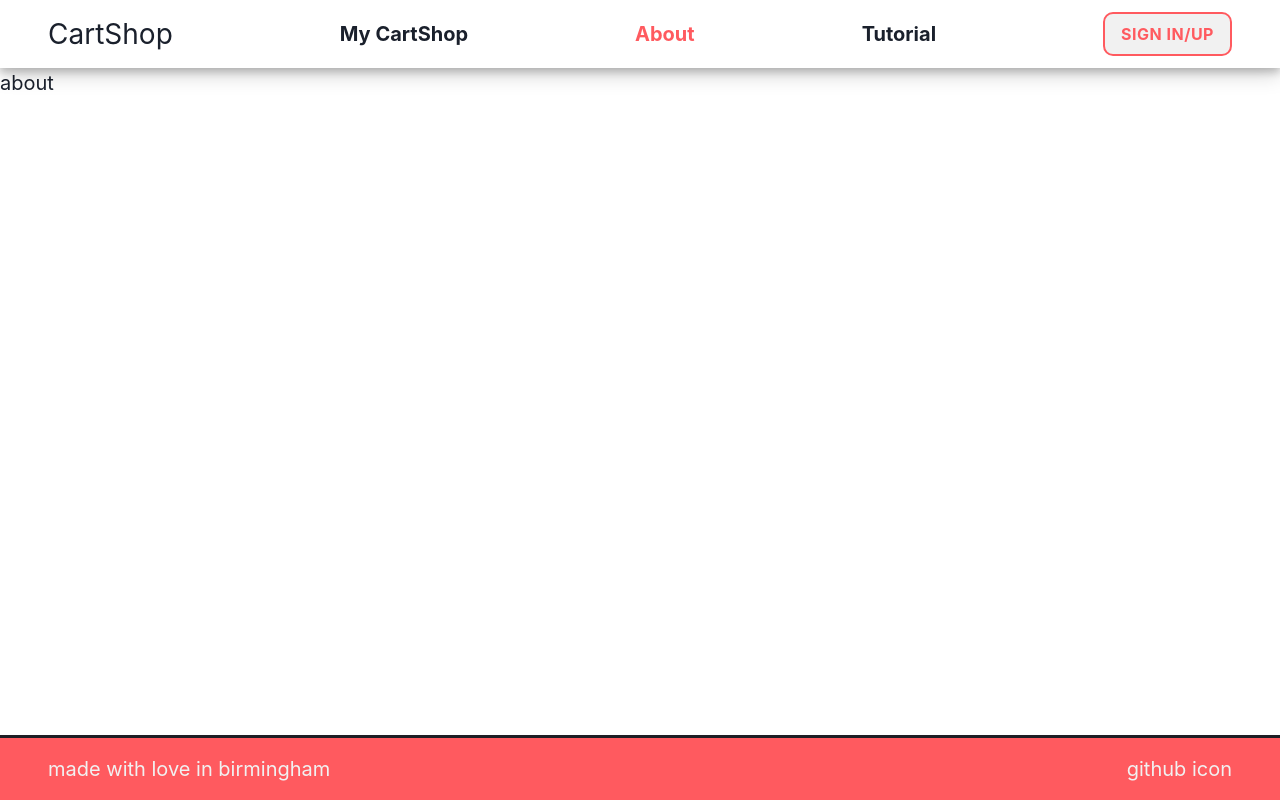
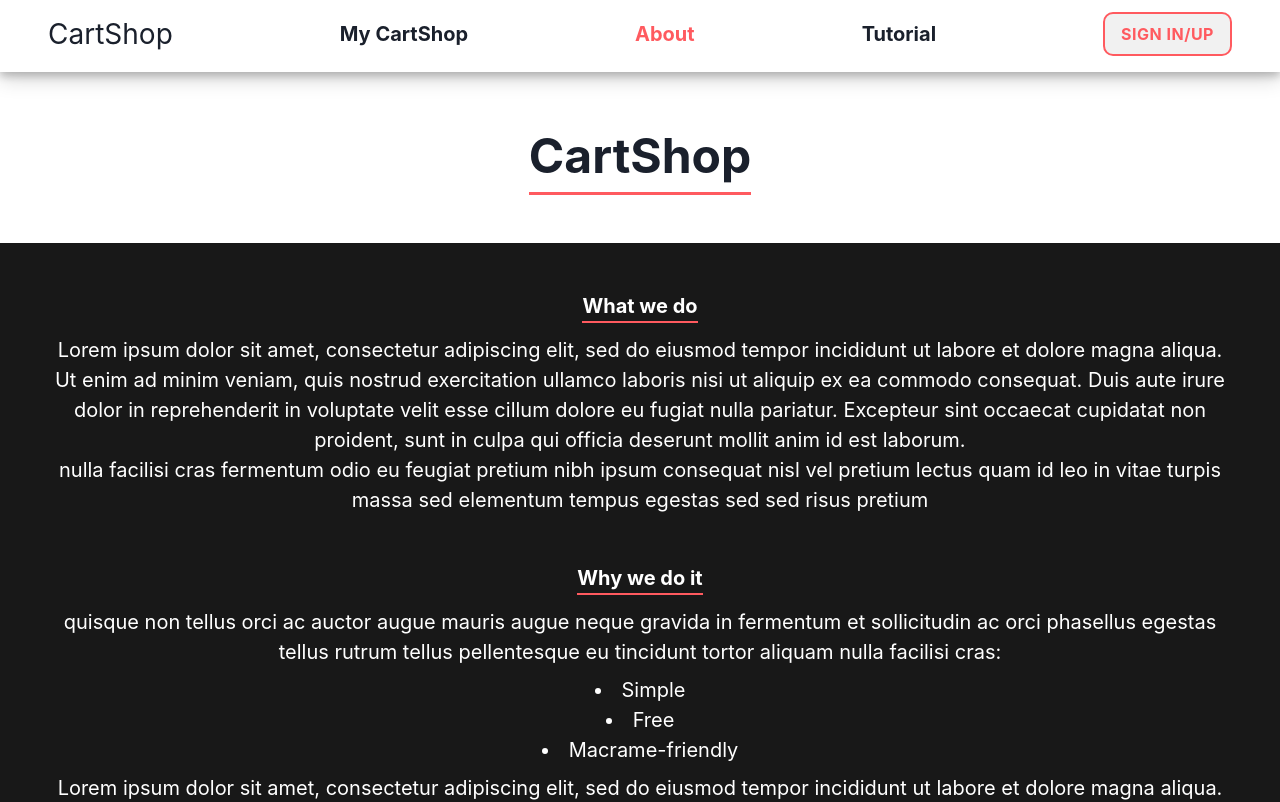
Before and after one commit to SchoolOfCode/project-front-end-the-incredibles, a React (Create React App) app: page /about in a window 1280 px wide. Shown: the top 802 px of the page. Built offline with nearby package versions, Linux system fonts and the light colour scheme; no server answers.

Commit message:
dummy text added to fill about and tutorial

```diff
--- /dev/null
+++ b/src/components/About/About.module.css
@@ -0,0 +1,40 @@
+:root {
+	--section-bg: rgba(0, 0, 0, 0.904);
+}
+
+.about {
+	text-align: center;
+}
+
+.heading,
+.subheading {
+	font-weight: bold;
+	border-bottom: 2px solid var(--accent-color);
+	width: max-content;
+}
+
+.heading {
+	border-bottom: 3px solid var(--accent-color);
+	margin: 1em auto;
+	font-size: 3rem;
+}
+
+.subheading {
+	font-size: 1.25rem;
+	margin: 0 auto .75rem;
+}
+
+.introduction,
+.mission {
+	background: var(--section-bg);
+	color: white;
+	padding: 3rem 3rem 0;
+}
+
+.mission {
+	padding-bottom: 3rem;
+}
+.mission ul {
+	list-style-position: inside;
+    margin: .5rem 0;
+}
--- /dev/null
+++ b/src/components/About/index.js
@@ -0,0 +1,60 @@
+import {
+	about,
+	heading,
+	introduction,
+	mission,
+	subheading,
+} from './About.module.css';
+
+function About() {
+	return (
+		<div className={about}>
+			<h1 className={heading}>CartShop</h1>
+			<section className={introduction}>
+				<h2 className={subheading}>What we do</h2>
+				<p>
+					Lorem ipsum dolor sit amet, consectetur adipiscing elit, sed
+					do eiusmod tempor incididunt ut labore et dolore magna
+					aliqua. Ut enim ad minim veniam, quis nostrud exercitation
+					ullamco laboris nisi ut aliquip ex ea commodo consequat.
+					Duis aute irure dolor in reprehenderit in voluptate velit
+					esse cillum dolore eu fugiat nulla pariatur. Excepteur sint
+					occaecat cupidatat non proident, sunt in culpa qui officia
+					deserunt mollit anim id est laborum.
+				</p>
+				<p>
+					nulla facilisi cras fermentum odio eu feugiat pretium nibh
+					ipsum consequat nisl vel pretium lectus quam id leo in vitae
+					turpis massa sed elementum tempus egestas sed sed risus
+					pretium
+				</p>
+			</section>
+			<section className={mission}>
+				<h2 className={subheading}>Why we do it</h2>
+				<p>
+					quisque non tellus orci ac auctor augue mauris augue neque
+					gravida in fermentum et sollicitudin ac orci phasellus
+					egestas tellus rutrum tellus pellentesque eu tincidunt
+					tortor aliquam nulla facilisi cras:
+				</p>
+				<ul>
+					<li>Simple</li>
+					<li>Free</li>
+					<li>Macrame-friendly</li>
+				</ul>
+				<p>
+					Lorem ipsum dolor sit amet, consectetur adipiscing elit, sed
+					do eiusmod tempor incididunt ut labore et dolore magna
+					aliqua. Ut enim ad minim veniam, quis nostrud exercitation
+					ullamco laboris nisi ut aliquip ex ea commodo consequat.
+					Duis aute irure dolor in reprehenderit in voluptate velit
+					esse cillum dolore eu fugiat nulla pariatur. Excepteur sint
+					occaecat cupidatat non proident, sunt in culpa qui officia
+					deserunt mollit anim id est laborum.
+				</p>
+			</section>
+		</div>
+	);
+}
+
+export default About;
--- a/src/components/Buttons/Button.module.css
+++ b/src/components/Buttons/Button.module.css
@@ -55,3 +55,9 @@
     border: 2px solid var(--black);
     opacity: 1;
 }
+
+@media (max-width: 500px) {
+    .button{
+        font-size: .75rem;
+    }
+}
--- a/src/components/NavBar/BusinessNavBar/index.js
+++ b/src/components/NavBar/BusinessNavBar/index.js
@@ -7,11 +7,12 @@ import {
 	Switch,
 } from 'react-router-dom';
 import HomePage from '../../HomePage';
-
+import About from "../../About"
 import '../../../index.css';
 import SignInUpButton from '../../Buttons/SignInUpButton';
 import SignOutButton from '../../Buttons/SignOutButton';
 import css from '../NavBar.module.css';
+import Tutorial from '../../Tutorial';
 
 function BusinessNavBar(props) {
 	const { isAuthenticated } = useAuth0();
@@ -52,10 +53,10 @@ function BusinessNavBar(props) {
 			</div>
 			<Switch>
 				<Route path='/about'>
-					<p>about</p>
+					<About/>
 				</Route>
 				<Route path='/tutorial'>
-					<p>tut</p>
+					<Tutorial/>
 				</Route>
 				<Route path='/'>
 					<HomePage />
--- a/src/components/NavBar/NavBar.module.css
+++ b/src/components/NavBar/NavBar.module.css
@@ -3,11 +3,11 @@
 	grid-area: header;
 	box-shadow: 0 4px 8px 0 rgba(0, 0, 0, 0.2), 0 6px 20px 0 rgba(0, 0, 0, 0.19);
 	margin: 0;
-  padding: .75rem 3rem;
+	padding: .75rem 3rem 1rem;
 	width: 100%;
 	z-index: 2;
 }
-.linkFlex h1{
+.linkFlex h1 {
 	font-size: 1.75rem;
 }
 
@@ -29,7 +29,7 @@
 	text-decoration: none;
 }
 /*for hover effect*/
-.links::before{
+.links::before {
 	background: var(--accent-color);
 	bottom: -1px;
 	content: "";
@@ -38,13 +38,12 @@
 	transition: width .25s ease-in-out;
 	width: 0%;
 }
-.links:hover::before{
+.links:hover::before {
 	width: 100%;
 }
-.active{
-  color: var(--accent-color)!important;
+.active {
+	color: var(--accent-color) !important;
 }
-
 
 @media (max-width: 768px) {
 	.linkFlex {
@@ -56,4 +55,7 @@
 	.links {
 		margin: .25em 0;
 	}
+	.linkFlex h1 {
+		margin: .5rem 0;
 	}
+}
--- /dev/null
+++ b/src/components/Tutorial/Tutorial.module.css
@@ -0,0 +1,40 @@
+:root {
+	--section-bg: rgba(0, 0, 0, 0.904);
+}
+
+.tutorial {
+	text-align: center;
+}
+
+.heading,
+.subheading {
+	font-weight: bold;
+	border-bottom: 2px solid var(--accent-color);
+	width: max-content;
+}
+
+.heading {
+	border-bottom: 3px solid var(--accent-color);
+	margin: 1em auto;
+	font-size: 3rem;
+}
+
+.subheading {
+	font-size: 1.25rem;
+	margin: 0 auto .75rem;
+}
+
+.introduction,
+.mission {
+	background: var(--section-bg);
+	color: white;
+	padding: 3rem 3rem 0;
+}
+
+.mission {
+	padding-bottom: 3rem;
+}
+.mission ul {
+	list-style-position: inside;
+    margin: .5rem 0;
+}
--- /dev/null
+++ b/src/components/Tutorial/index.js
@@ -0,0 +1,21 @@
+import {tutorial, heading, subheading, introduction, mission} from "./Tutorial.module.css"
+
+function Tutorial() {
+	return (
+		<div className={tutorial}>
+			<h1 className={heading}>CartShop</h1>
+			<section className={introduction}>
+				<h2 className={subheading}>This Site is Easy</h2>
+				<p>Lorem ipsum dolor sit amet, consectetur adipiscing elit, sed do eiusmod tempor incididunt ut labore et dolore magna aliqua. Ut enim ad minim veniam, quis nostrud exercitation ullamco laboris nisi ut aliquip ex ea commodo consequat. Duis aute irure dolor in reprehenderit in voluptate velit esse cillum dolore eu fugiat nulla pariatur. Excepteur sint occaecat cupidatat non proident, sunt in culpa qui officia deserunt mollit anim id est laborum.</p>
+                <p>nulla facilisi cras fermentum odio eu feugiat pretium nibh ipsum consequat nisl vel pretium lectus quam id leo in vitae turpis massa sed elementum tempus egestas sed sed risus pretium</p>
+			</section>
+            <section className={mission}>
+			<h2 className={subheading}>Another Heading</h2>
+            <p>quisque non tellus orci ac auctor augue mauris augue neque gravida in fermentum et sollicitudin ac orci phasellus egestas tellus rutrum tellus pellentesque eu tincidunt tortor aliquam nulla facilisi cras:</p>
+            <p>Lorem ipsum dolor sit amet, consectetur adipiscing elit, sed do eiusmod tempor incididunt ut labore et dolore magna aliqua. Ut enim ad minim veniam, quis nostrud exercitation ullamco laboris nisi ut aliquip ex ea commodo consequat. Duis aute irure dolor in reprehenderit in voluptate velit esse cillum dolore eu fugiat nulla pariatur. Excepteur sint occaecat cupidatat non proident, sunt in culpa qui officia deserunt mollit anim id est laborum.</p>
+            </section>
+		</div>
+	);
+}
+
+export default Tutorial;
--- a/src/index.css
+++ b/src/index.css
@@ -21,13 +21,14 @@ body {
   -moz-osx-font-smoothing: grayscale;
 }
 
-code {
-  font-family: source-code-pro, Menlo, Monaco, Consolas, "Courier New",
-    monospace;
-}
-
 button,
 input {
   font-family: inherit;
   font-size: inherit;
 }
+
+@media (max-width){
+  body {
+    font-size: 1rem;
+  }
+}
```
Lines whose indentation alone changed are shown as unchanged.
